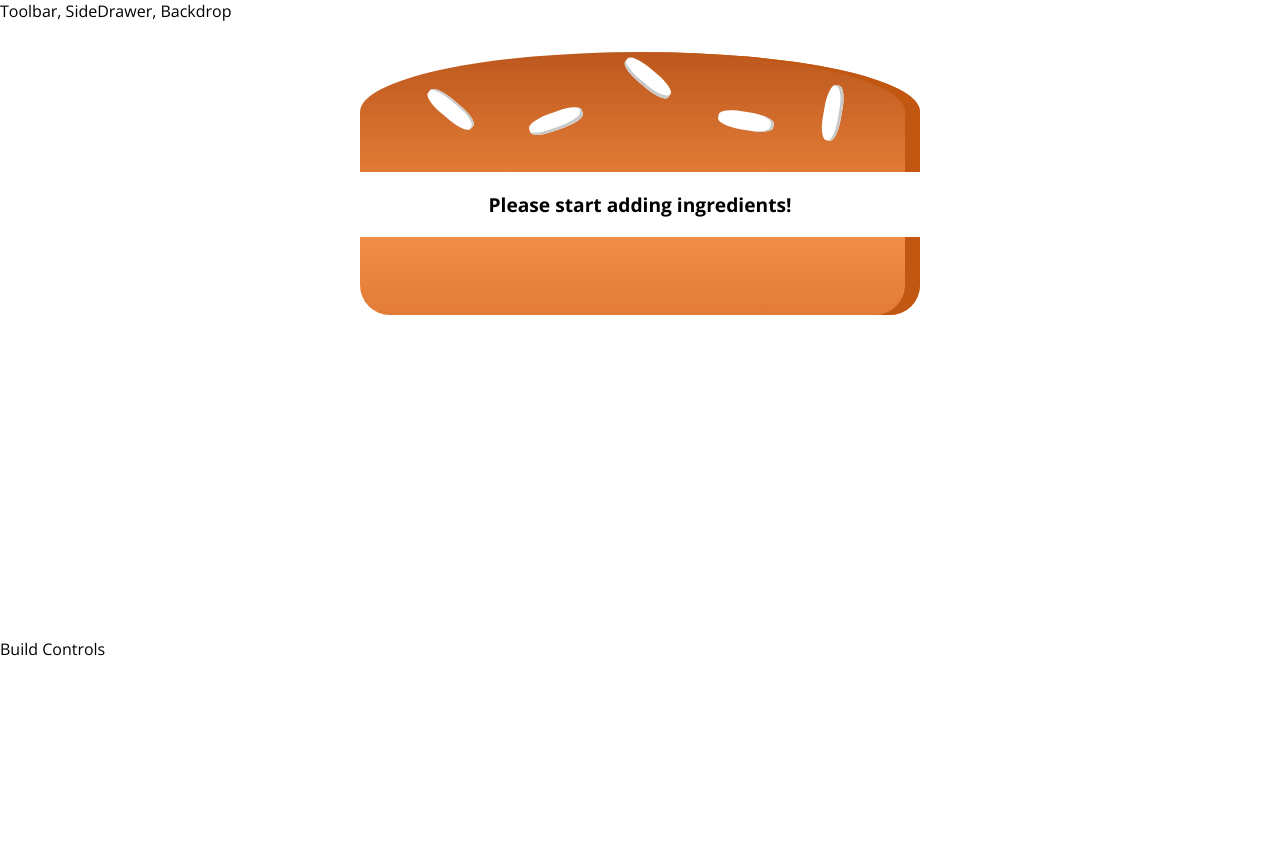
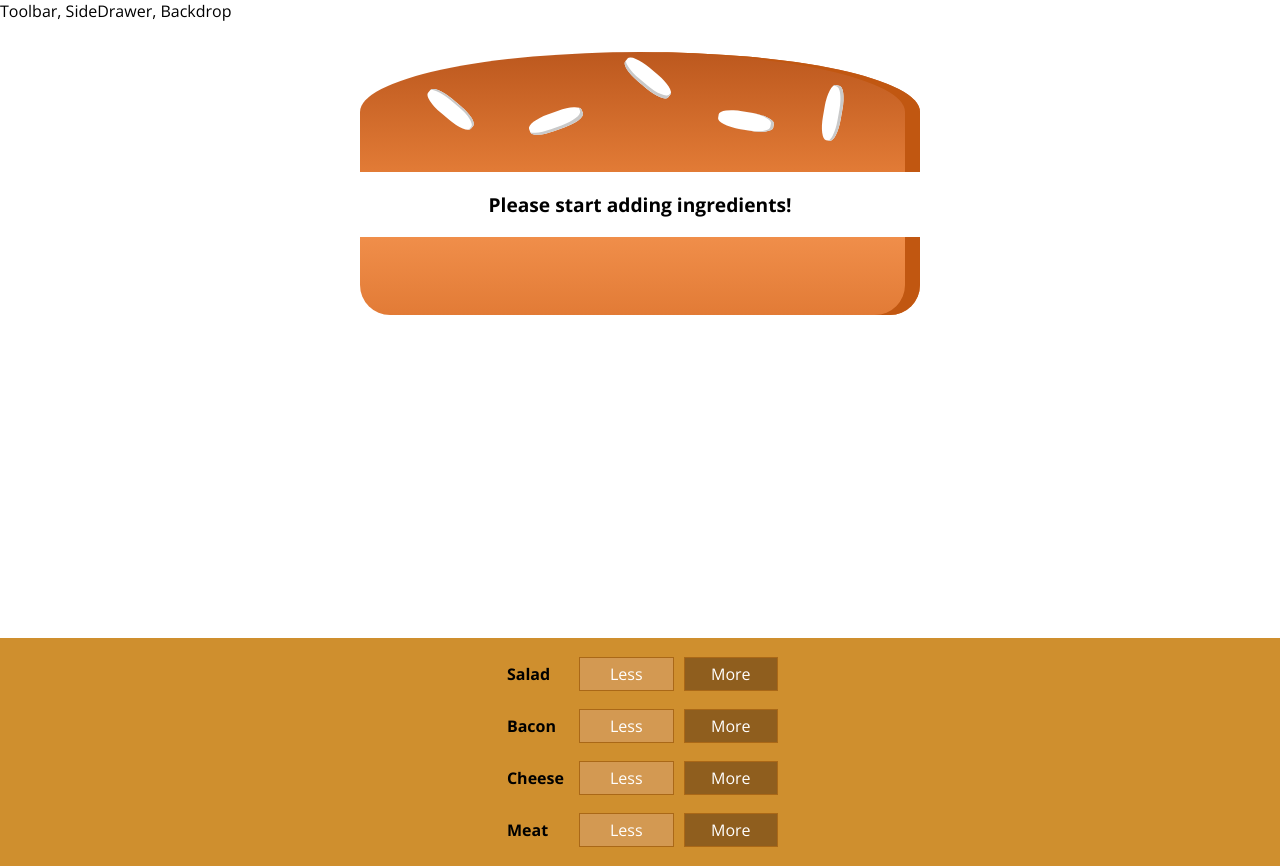
Before and after one commit to DanielRozov/burger_app, a React (Create React App) app: page / in a window 1280 px wide. Before the commit the page ends 800 px from the top, so only its background shows below. Built offline with nearby package versions, Linux system fonts and the light colour scheme.

Commit message:
Added multiple build controls outputing

```diff
--- a/src/components/Burger/BuildControls/BuildControl/BuildControl.module.css
+++ b/src/components/Burger/BuildControls/BuildControl/BuildControl.module.css
@@ -32,7 +32,7 @@
 .Label {
   padding: 10px;
   font-weight: bold;
-  width: 80px;
+  width: 150px;
 }
 
 .BuildControl .Less {
--- a/src/components/Burger/BuildControls/BuildControls.js
+++ b/src/components/Burger/BuildControls/BuildControls.js
@@ -1,13 +1,21 @@
 import React from 'react';
 
-import classes from './BuildControls.module.css'
+import BuildControl from './BuildControl/BuildControl.js'
+import classes from './BuildControls.module.css';
 
-const buildControls = (props) => {
-  return (
-    <div>
+const controls = [
+  { label: 'Salad', type: 'salad' },
+  { label: 'Bacon', type: 'bacon' },
+  { label: 'Cheese', type: 'cheese' },
+  { label: 'Meat', type: 'meat' },
+];
 
-    </div>
-  );
-}
+const buildControls = (props) => (
+  <div className={classes.BuildControls}>
+    {controls.map(ctrl => (
+      <BuildControl key={ctrl.label} label={ctrl.label} />
+    ))}
+  </div>
+);
 
 export default buildControls;
--- a/src/containers/BurgerBuilder/BurgerBuilder.js
+++ b/src/containers/BurgerBuilder/BurgerBuilder.js
@@ -1,7 +1,8 @@
 import React, { Component } from 'react';
 
 import Auxiliary from '../../hoc/Auxiliary';
-import Burger from '../../components/Burger/Burger'
+import Burger from '../../components/Burger/Burger';
+import BuildControls from '../../components/Burger/BuildControls/BuildControls';
 
 class BurgerBuilder extends Component {
 
@@ -18,7 +19,7 @@
     return (
       <Auxiliary>
         <Burger ingredients={this.state.ingredients} />
-        <div>Build Controls</div>
+        <BuildControls />
       </Auxiliary>
     );
   }
```
